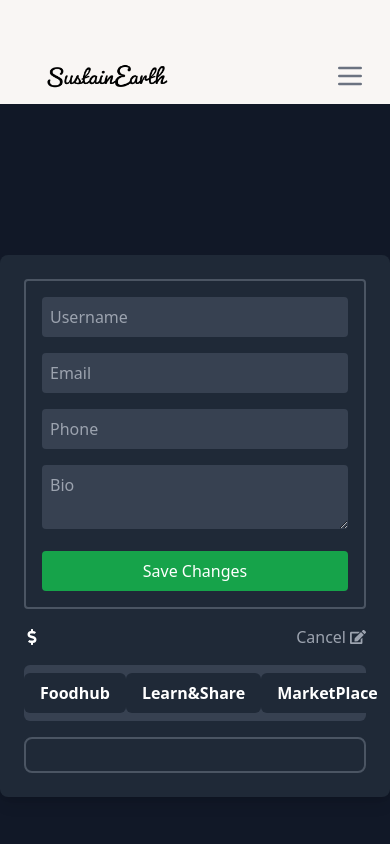
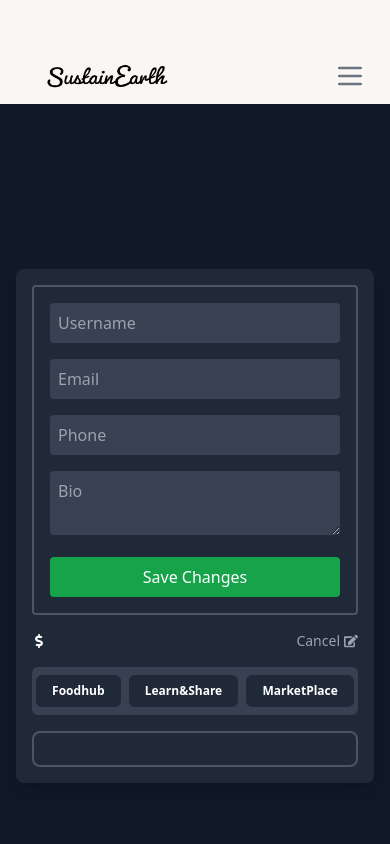
Before and after one commit to sushanshetty1/Sustain-Earth, a Next.js app: page /DashBoard in a window 390 px wide. Both pictures are taken after a click on the button "Edit Profile". Shown: the top 844 px of the page. Built offline with nearby package versions, Linux system fonts and the light colour scheme; no server answers.

Commit message:
Refactor DashBoard layout for improved responsiveness and UI consistency

```diff
--- a/app/DashBoard/page.jsx
+++ b/app/DashBoard/page.jsx
@@ -70,8 +70,8 @@ const DashBoard = () => {
   };
 
   return (
-    <div className="flex justify-center items-center h-screen bg-gray-900">
-      <div className="bg-gray-800 p-6 w-full max-w-2xl rounded-lg shadow-lg transform transition duration-300 hover:scale-105">
+    <div className="flex justify-center items-center h-screen bg-gray-900 px-4">
+      <div className="bg-gray-800 p-4 w-full max-w-2xl rounded-lg shadow-lg transform transition duration-300 hover:scale-105">
         {isEditing ? (
           <div className="space-y-4 mb-4 border-2 border-gray-600 p-4 rounded">
             <input
@@ -120,13 +120,13 @@ const DashBoard = () => {
             <div className="pl-4 mt-2 text-sm text-gray-400">{userProfile?.email}</div>
             <div className="pl-4 text-sm text-gray-400">{userProfile?.phone}</div>
             <div className="pl-4 text-sm text-gray-400">{userProfile?.bio}</div>
-            <button className="ml-4 mt-4 h-9 bg-green-700 text-white rounded-lg w-32">
+            <button className="ml-4 mt-4 h-9 bg-green-700 text-white rounded-lg w-full sm:w-32">
               List as Teacher
             </button>
           </div>
         )}
 
-        <div className="flex justify-between items-center mb-4">
+        <div className="flex justify-between items-center mb-4 text-sm sm:text-base">
           <div className="flex items-center text-white">
             <FaDollarSign className="mr-1" />
             <span>{userProfile?.balance}</span>
@@ -139,12 +139,12 @@ const DashBoard = () => {
           </button>
         </div>
 
-        <div className="flex justify-around bg-gray-700 text-white py-2 rounded-md mb-4">
+        <div className="flex flex-wrap justify-around bg-gray-700 text-white py-2 rounded-md mb-4">
           {["Foodhub", "Learn&Share", "MarketPlace"].map((section) => (
             <button
               key={section}
               onClick={() => handleSectionClick(section)}
-              className={`px-4 py-2 rounded-md font-semibold ${
+              className={`px-4 py-2 rounded-md font-semibold text-xs sm:text-sm ${
                 activeSection === section ? "bg-gray-600" : "bg-gray-800"
               }`}
             >
@@ -153,22 +153,21 @@ const DashBoard = () => {
           ))}
         </div>
 
-        <div className="border-2 border-gray-600 rounded-lg p-4 text-lg text-gray-300">
-        {activeSection === "Foodhub" && (
-          <div className="flex flex-col items-center">
-            <div>No. of Foods donated: {userProfile?.totalMealsShared}</div>
-            <div>Amount Donated to Cause: Rs.{(userProfile?.totalDonations / 1000).toFixed(1)}K</div>
-          </div>
-        )}
-
+        <div className="border-2 border-gray-600 rounded-lg p-4 text-base sm:text-lg text-gray-300">
+          {activeSection === "Foodhub" && (
+            <div className="flex flex-col items-center text-center">
+              <div>No. of Foods donated: {userProfile?.totalMealsShared}</div>
+              <div>Amount Donated to Cause: Rs.{(userProfile?.totalDonations / 1000).toFixed(1)}K</div>
+            </div>
+          )}
           {activeSection === "Learn&Share" && (
-            <div className="flex flex-col items-center">
+            <div className="flex flex-col items-center text-center">
               <div>List of All Classes Taken</div>
               <div>User Rating:</div>
             </div>
           )}
           {activeSection === "MarketPlace" && (
-            <div className="flex flex-col items-center">
+            <div className="flex flex-col items-center text-center">
               <div>Number of Products Listed:</div>
               <div>Confirmed Trades:</div>
             </div>
```
Also changed, not shown: app/About/page.jsx (added), app/Contact/page.jsx (added), app/PrivacyPolicy/page.jsx (added), app/TermsOfService/page.jsx (added).
